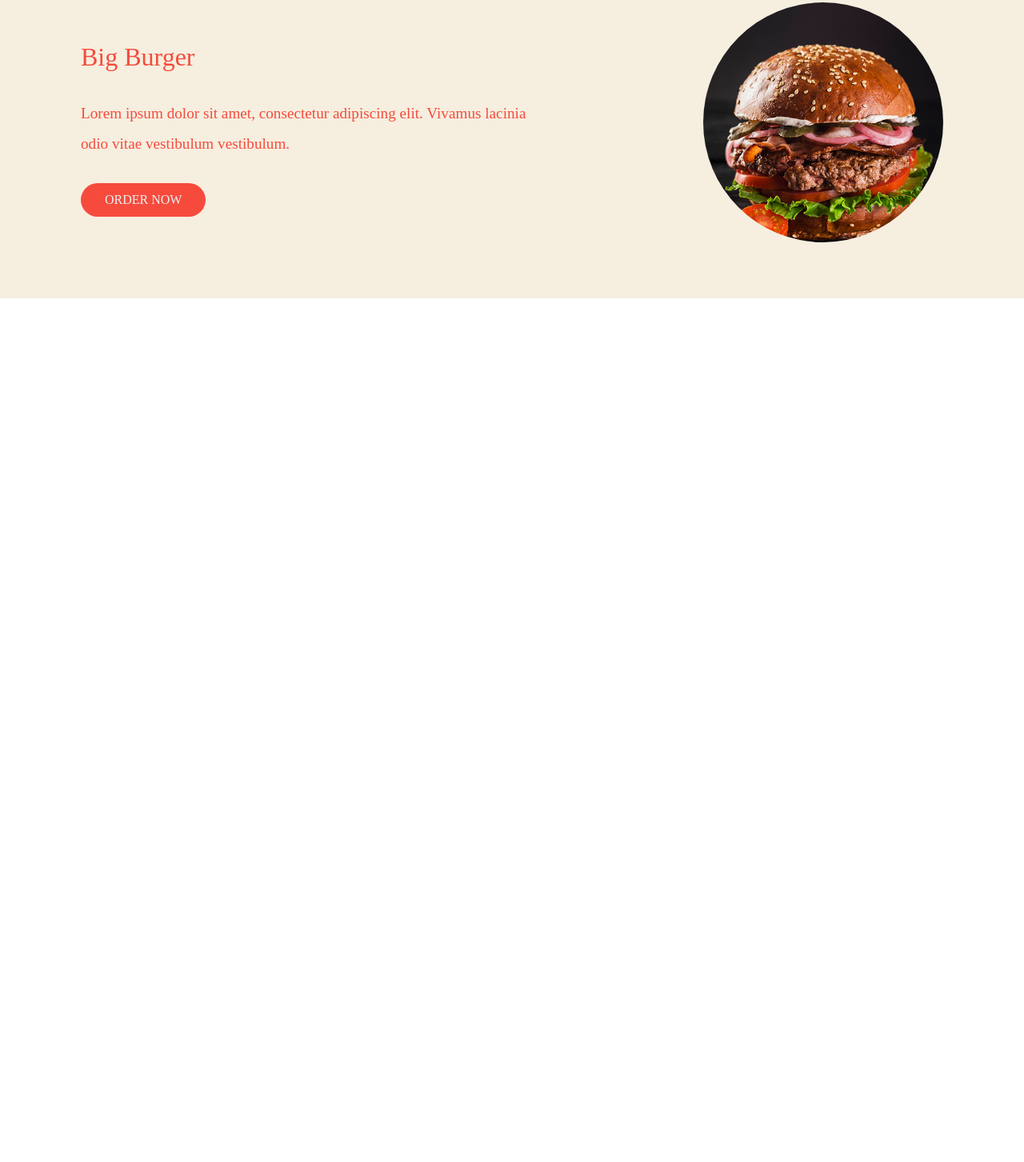
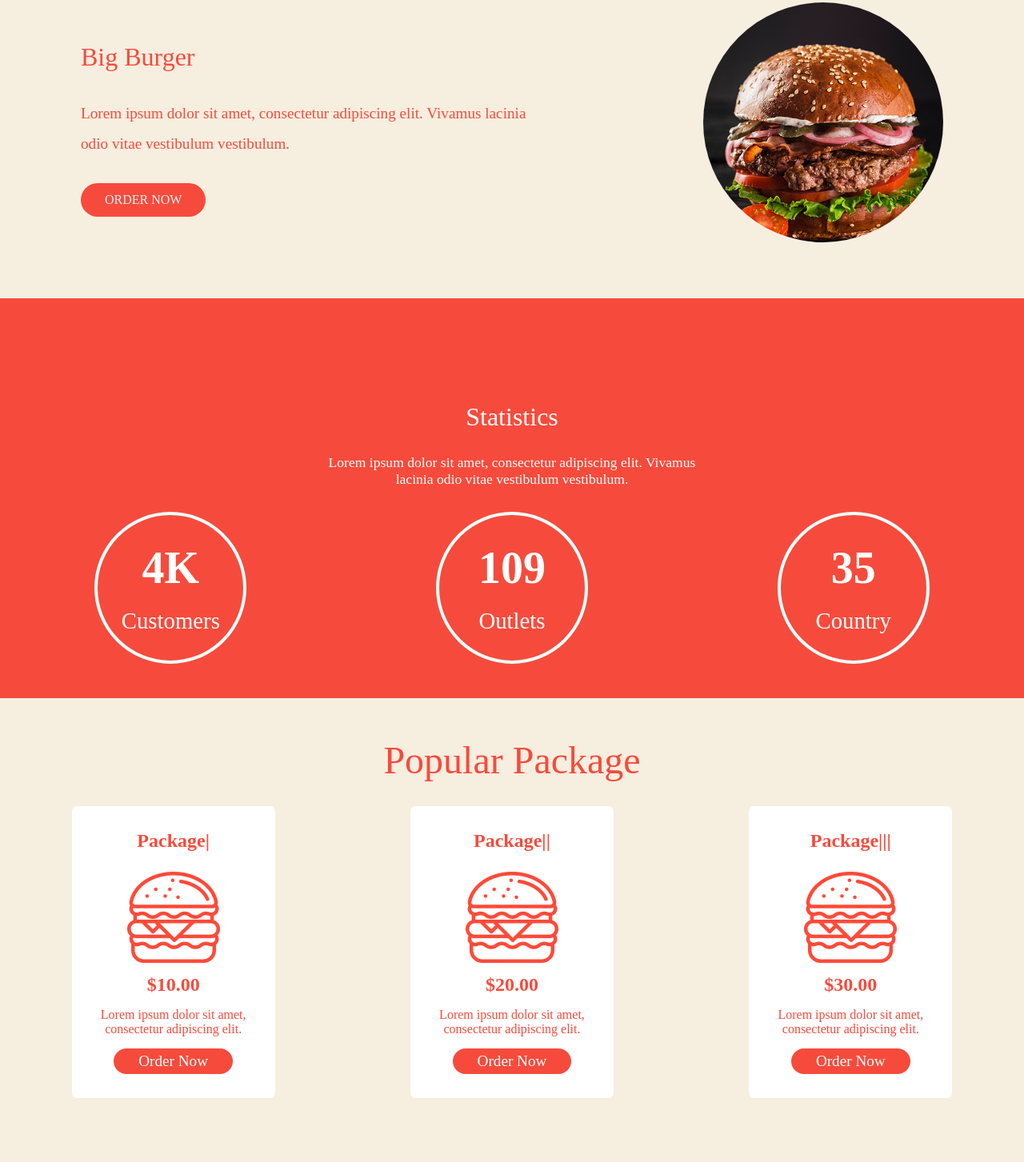
Before and after one commit to m-safarnejad-shad/berger, a plain HTML site: page index.html in a window 1280 px wide. Shown: the part 1663-3116 px from the top of the page at 80% size. Before the commit the page ends 2036 px from the top, so only its background shows below. Drawn offline with Linux system fonts and the light colour scheme.

Commit message:
Continuation project

```diff
--- a/Sass/style.scss
+++ b/Sass/style.scss
@@ -84,10 +84,9 @@
     border-radius: 25px;
 }
 
-.customrs {
+.customrs , .customrs4 ,.customrs5{
     background-color: #f6eedf;
     position: relative;
-
     display: flex;
     flex-direction: column;
     justify-content: flex-start;
@@ -97,7 +96,8 @@
 }
 
 .customrs h1,
-.creators h2 {
+.creators h2,
+.customrs4 h1 {
     font-size: 2rem;
     color: #f64b3c;
     font-weight: 200;
@@ -105,7 +105,9 @@
 }
 
 .customrs p,
-.creators span {
+.creators span,
+.customrs4 p
+ {
     font-size: 1.1rem;
     color: #f64b3c;
     width: 500px;
@@ -113,7 +115,7 @@
 
 }
 
-.creators {
+.creators , .popularity , .Package{
     width: 100%;
     display: flex;
     flex-direction: row;
@@ -142,7 +144,7 @@
     margin: 30px auto 10px auto;
 }
 
-.customrs2 , .customrs3{
+.customrs2 , .customrs3 , .customrs4{
     background-color: #f64b3c;
     position: relative;
     height: 500px;
@@ -152,7 +154,7 @@
 .customrs3{
     background-color: #f6eedf;
 }
-.best-berger-all , .big-berger-all{
+.best-berger-all , .big-berger-all {
     width: 100%;
     display: flex;
     flex-direction: row;
@@ -199,3 +201,55 @@
     background-color: #f64b3c;
     color: #edf0f1;
  }
+.customrs4 h1 , .customrs4 p{
+    color: #fff;
+}
+.popularity article{
+    border: solid 4px #efff;
+    border-radius: 100%;
+    padding: 20px;
+    width: 190px;
+    height: 190px;
+    display: flex;
+    flex-direction: column;
+    justify-content: center;
+}
+.popularity .item h2 {
+    font-size: 3.5rem;
+    font-weight: bold;
+    color: #fff;
+}
+.popularity .item span {
+    font-size: 1.8rem;
+    color: #fff;
+}
+.customrs5 h1{
+    color: #f64b3c;
+    font-size: 3rem;
+}
+.Package .item{
+    width: 20%;
+    background-color: #ffffff;
+    border-radius: 2%;
+    padding: 30px 3px;
+
+}.Package .item h2 , strong{
+    color: #f64b3c;
+    font-size: 1.5rem;
+    margin-bottom: 15px;
+    font-weight: bold;
+}
+.Package .item p{
+    color: #f64b3c;
+    font-size: 1rem;
+    margin: 15px auto;
+    font-weight: lighter;
+}
+.Package .item input{
+    width: 60%;
+    background-color:#f64b3c;
+    color: #fff;
+    font-size: 1.2rem;
+    border-radius: 20px;
+    padding: 5px;
+}
--- a/index.html
+++ b/index.html
@@ -87,6 +87,66 @@
             </figcaption>
         </article>
     </section>
+    <section class="customrs4">
+        <h1>
+            Statistics
+        </h1>
+        <br>
+        <p>
+            Lorem ipsum dolor sit amet, consectetur adipiscing elit. Vivamus lacinia odio vitae vestibulum vestibulum.
+        </p>
+        <section class="popularity">
+            <article class="item">
+
+                <h2>4K</h2>
+                <br>
+                <span>Customers</span>
+            </article>
+            <article class="item">
+
+                <h2>109</h2>
+                <br>
+                <span>Outlets</span>
+            </article>
+            <article class="item">
+
+                <h2>35</h2>
+                <br>
+                <span>Country</span>
+            </article>
+        </section>
+    </section>
+    <section class="customrs5">
+        <h1>
+            Popular Package
+        </h1>
+        <section class="Package">
+            <article class="item">
+                <h2>Package|</h2>
+                <img src="images/Place Your Image Here (Double Click to Edit)17.png" alt=""><br>
+                <strong class="price">$10.00</strong>
+                <br>
+                <p>Lorem ipsum dolor sit amet, consectetur adipiscing elit.</p>
+                <input type="text" value="Order Now">
+            </article>
+            <article class="item">
+                <h2>Package||</h2>
+                <img src="images/Place Your Image Here (Double Click to Edit)17.png" alt=""><br>
+                <strong class="price">$20.00</strong>
+                <br>
+                <p>Lorem ipsum dolor sit amet, consectetur adipiscing elit.</p>
+                <input type="text" value="Order Now">
+            </article>
+            <article class="item">
+                <h2>Package|||</h2>
+                <img src="images/Place Your Image Here (Double Click to Edit)17.png" alt=""><br>
+                <strong class="price">$30.00</strong>
+                <br>
+                <p>Lorem ipsum dolor sit amet, consectetur adipiscing elit.</p>
+                <input type="text" value="Order Now">
+            </article>
+        </section>
+    </section>
     <script src="js/index.js"></script>
 </body>
 
```
Also changed, not shown: CSS/Style.css, images/Place Your Image Here (Double Click to Edit)17.png (added), images/Place Your Logo Here (Double Click to Edit)1.png, 1 other file.
